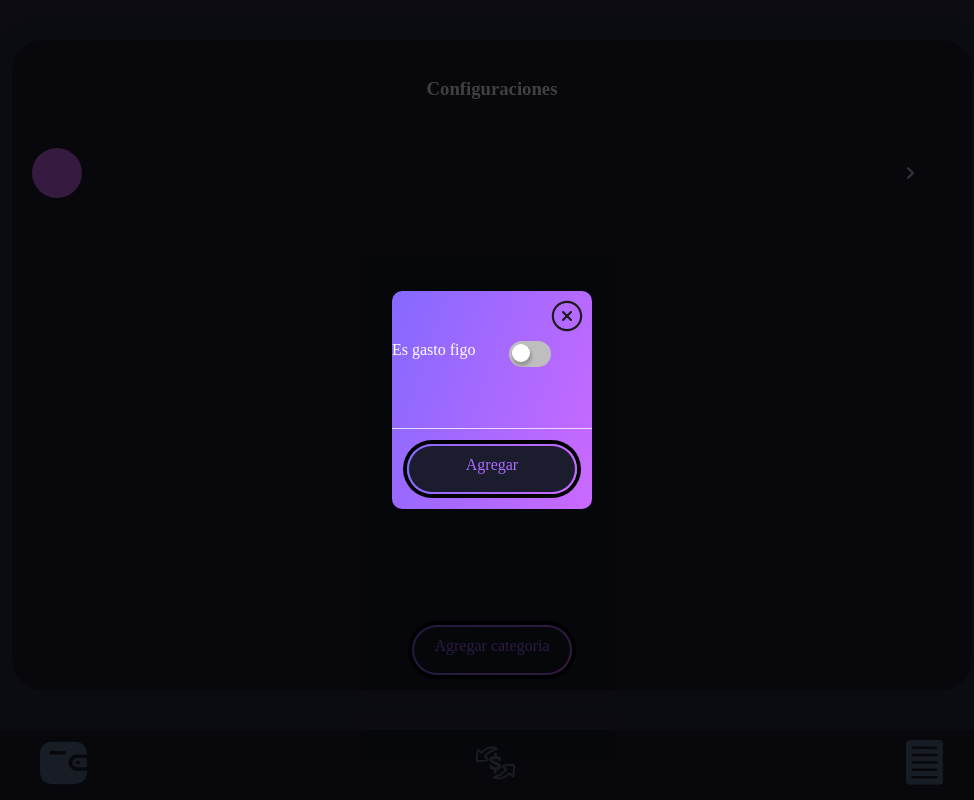
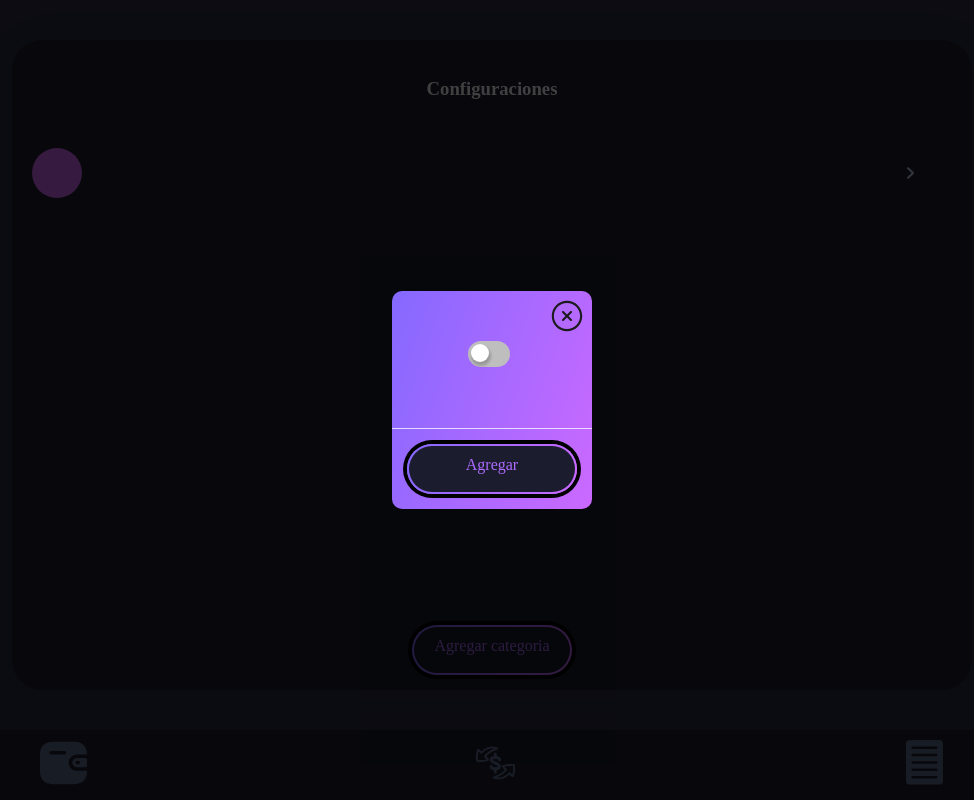
Before and after one commit to juanpa77/App_Control_de_Gastos, a React (Create React App) app: page /config/category in a window 1280 px wide. Both pictures are taken after a click on the element "Agregar categoria". Shown: the whole page, without its empty margins (148-1122 px from the left). Built offline with nearby package versions, Linux system fonts and the light colour scheme.

Commit message:
add props in button

```diff
--- a/src/components/button/Toggle/index.tsx
+++ b/src/components/button/Toggle/index.tsx
@@ -3,9 +3,11 @@ import { CheckBox, CheckBoxLabel, CheckBoxWrapper } from "./styled"
 
 interface Props {
     onChange ?: (e: ChangeEvent<HTMLInputElement>) => void
+    labelDescription?: string
+    checked?: boolean
 }
 
-export const ToggleButton = ({onChange}: Props)=> {
+export const ToggleButton = ({onChange, labelDescription, checked}: Props, )=> {
 
     const handelChange = (e:ChangeEvent<HTMLInputElement>)=>{
         onChange!(e)
@@ -13,8 +15,8 @@ export const ToggleButton = ({onChange}: Props)=> {
 
     return (
         <CheckBoxWrapper>
-            <p>Es gasto figo</p>
-            <CheckBox onChange={(e)=>handelChange(e)} id="checkbox" type="checkbox" />
+            <p>{labelDescription}</p>
+            <CheckBox checked={checked} onChange={(e)=>handelChange(e)} id="checkbox" type="checkbox" />
             <CheckBoxLabel htmlFor="checkbox" />
         </CheckBoxWrapper>
     )
--- a/src/components/button/secundary.tsx
+++ b/src/components/button/secundary.tsx
@@ -2,15 +2,17 @@ import { ReactNode } from "react"
 import { Button } from "./styled"
 
 interface Props {
-    children: ReactNode
+    children?: ReactNode
     onClick: () => void
+    text?: string
 }
 
-export const SecondaryBtn = ({children, onClick}: Props)=> {
+export const SecondaryBtn = ({children, onClick, text}: Props)=> {
 
     return (
         <Button onClick={onClick}>
             {children}
+            {text}
         </Button>
     )
 }
--- a/src/components/button/styled.js
+++ b/src/components/button/styled.js
@@ -15,6 +15,4 @@ export const Button = styled.div`
     padding: 10px 20px;
     color: #AE6BFF;
     cursor: pointer;
-
 `
-// linear-gradient(109.5deg, #7569FF -22.6%, #D869FF 118.85%)
```
